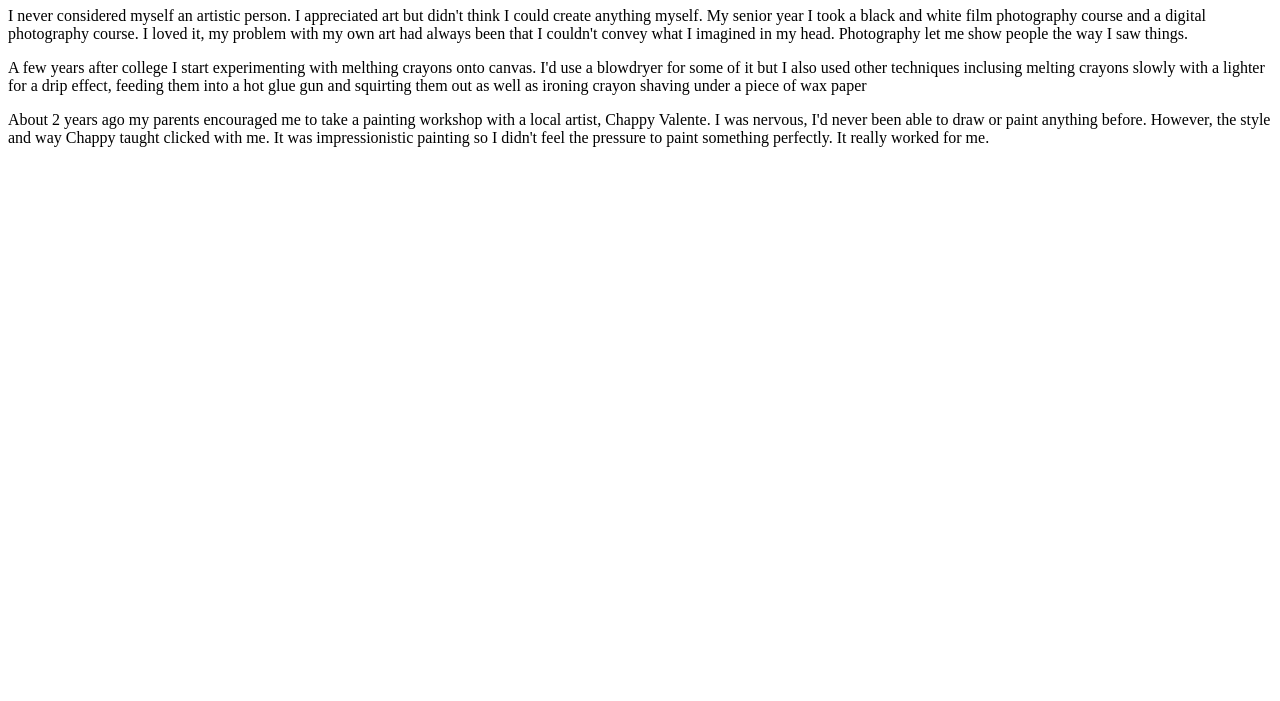
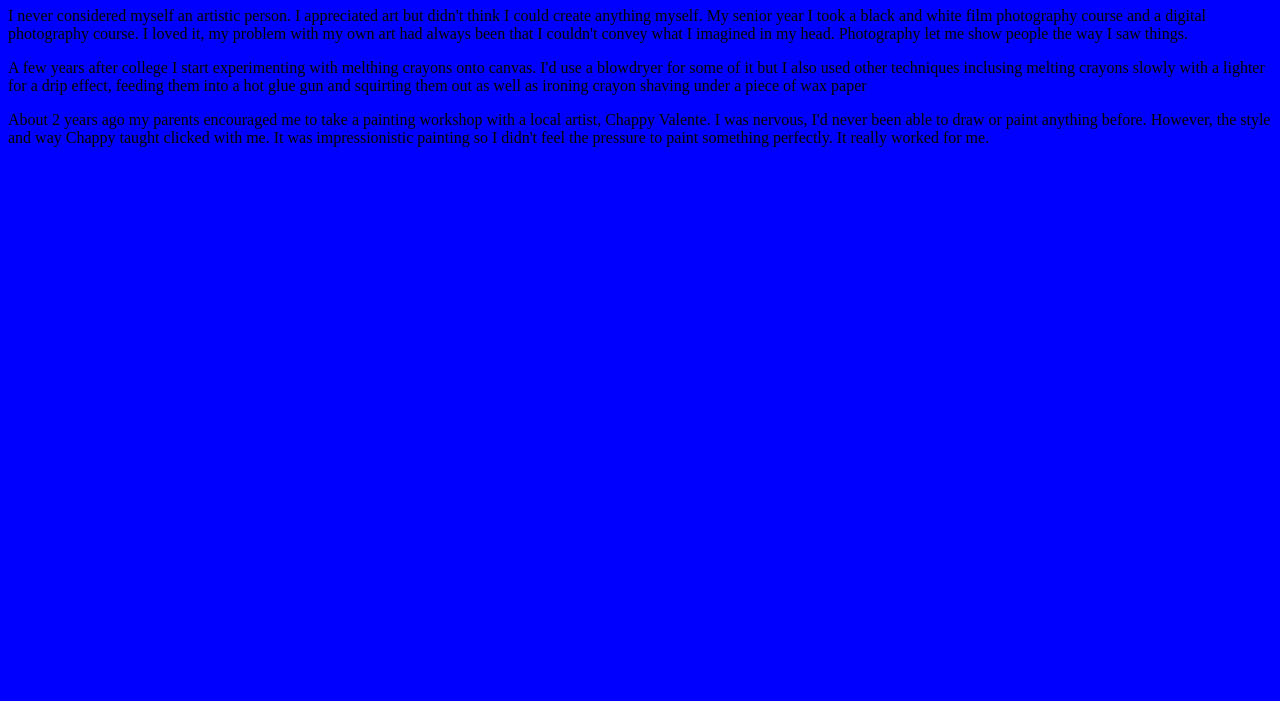
Before and after one commit to KaitlynMcPartland/KaitlynMcPartland.github.io, a plain HTML site: page about.html in a window 1280 px wide. Shown: the part 99-800 px from the top of the page. Drawn offline with Linux system fonts and the light colour scheme.

Commit message:
Link style sheet styles.css to all pages, about, contact, index, message_sent, and paintings, of my personal website.

```diff
--- a/about.html
+++ b/about.html
@@ -2,6 +2,7 @@
 <html>
 <head>
 	<title>About Kaitlyn</title>
+	<link rel="stylesheet" href="styles.css" type="text/css">
 </head>
 <body>
 	<header>
```
Also changed, not shown: contact.html (+1 -0 lines), index.html (+1 -0 lines), message_sent.html (+1 -0 lines), paintings.html (+1 -0 lines).
